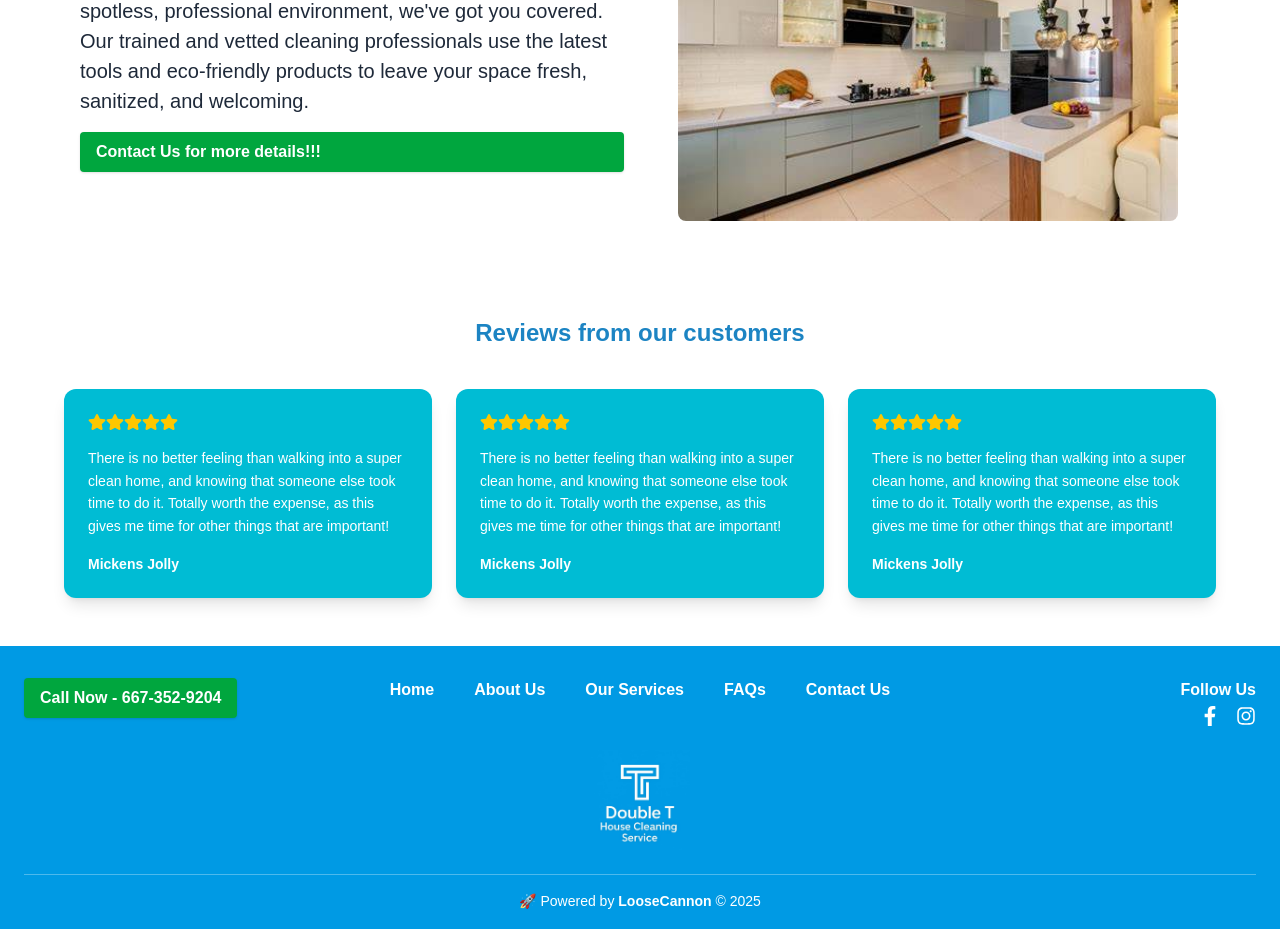
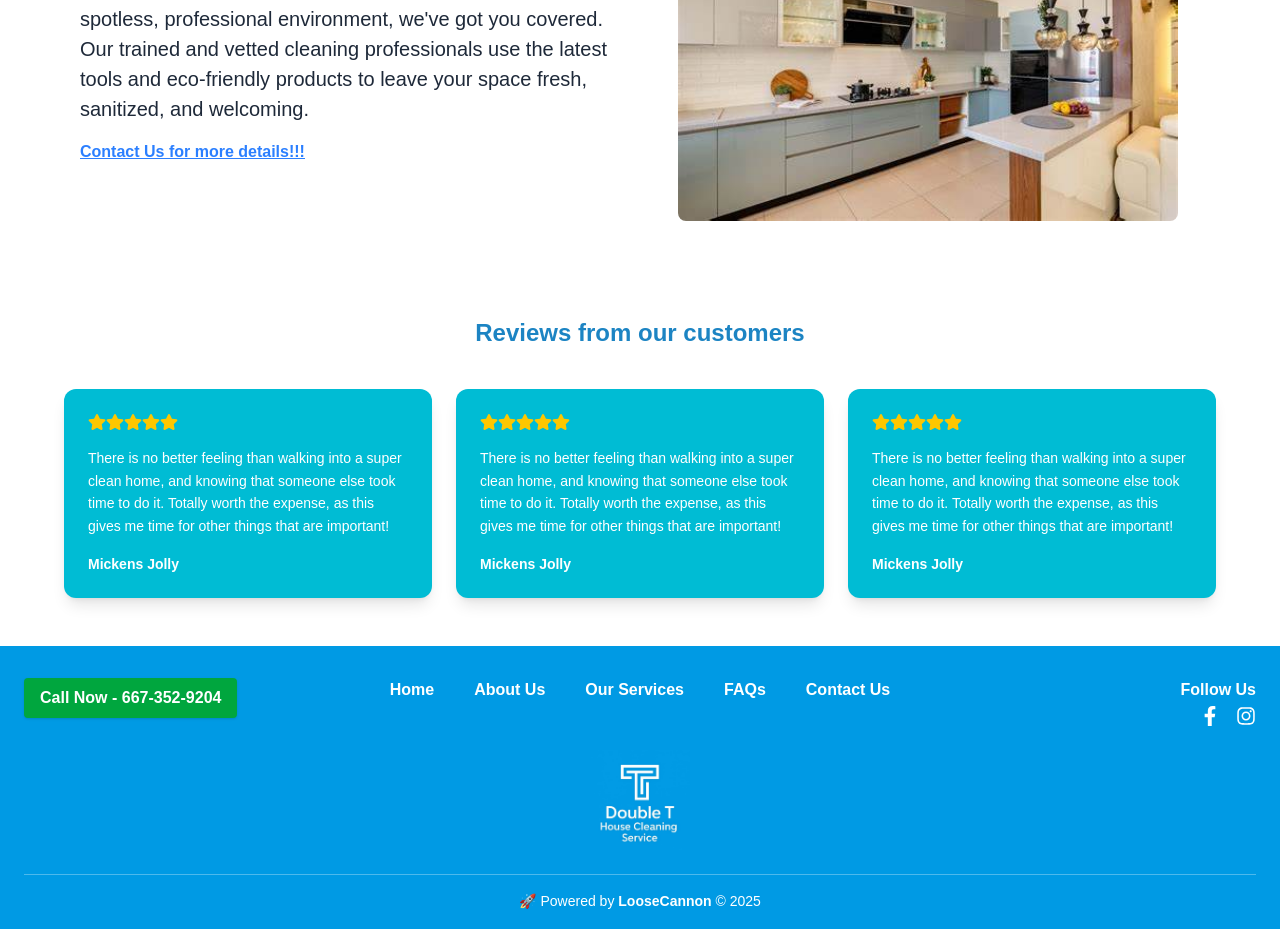
Before and after one commit to NickThant/Double-T-Web, a Next.js app: page / in a window 1280 px wide. Shown: the part 1560-2489 px from the top of the page. Built offline with nearby package versions, Linux system fonts and the light colour scheme.

Commit message:
Contact Us for more details!!! -- revert

```diff
--- a/src/app/page.tsx
+++ b/src/app/page.tsx
@@ -96,8 +96,8 @@ const Home: React.FC = () => {
                 we&apos;ve got you covered. Our trained and vetted cleaning professionals use the latest
                 tools and eco-friendly products to leave your space fresh, sanitized, and welcoming.
               </p>
-              <p className="mt-4 bg-green-600 hover:bg-green-700 text-white font-semibold py-2 px-4 rounded shadow">
-                <Link href="/contact-us">Contact Us</Link> for more details!!!
+              <p className="mt-4 text-blue-500 font-semibold underline">
+                <Link href="/contact-us">Contact Us for more details!!!</Link>
               </p>
             </div>
             <div className="flex justify-center">
```
